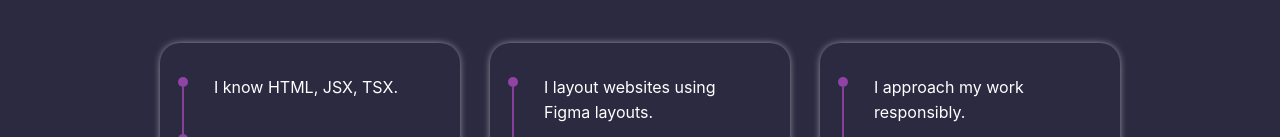
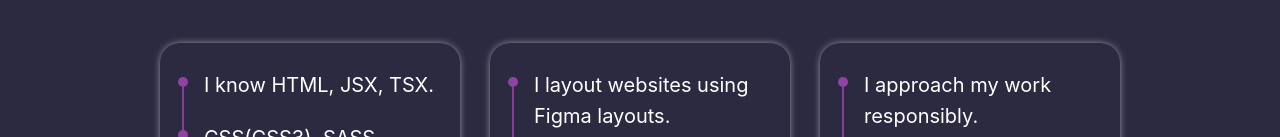
Before and after one commit to HELLRAID-cmd/Portfolio, a React (Vite) app in the folder client/: page / in a window 1280 px wide. Shown: the part 815-952 px from the top of the page. Built offline with nearby package versions, Linux system fonts and the light colour scheme; no server answers.

Commit message:
обавил анимаци и изменил размер шрифта

```diff
--- a/client/src/Components/About/About.scss
+++ b/client/src/Components/About/About.scss
@@ -1,5 +1,4 @@
 @use "../../styles/variables" as *;
-@use "../../styles/mixins" as *;
 
 .about-sect {
   margin: 0 0 110px 0;
@@ -10,6 +9,14 @@
     font-size: var(--f-size-h2);
     color: var(--c-purple);
     margin: 0 0 50px 0;
+    transform: translateY(-20px);
+    transition: opacity .6s ease-out, transform .6s ease-out;
+    opacity: 0;
+
+    &.visible {
+      opacity: 1;
+      transform: translateY(0);
+    }
   }
 
   &__card {
@@ -17,18 +24,12 @@
     grid-template-columns: repeat(3, 1fr);
     gap: 30px;
 
-    @media(max-width: 900px) {
-      grid-template-columns: 1fr;
-    }
-
     &-timeline-desc {
-      display: inline-block;
       color: var(--c-white);
-      font-size: var(--f-size-16);
+      font-size: var(--f-size-20);
       position: relative;
       transition: color var(--transition-200);
       border-radius: 20px;
-      padding: 5px 10px;
 
       &:hover {
         color: var(--c-purple);
@@ -38,7 +39,7 @@
         content: "";
         position: absolute;
         top: 55%;
-        left: 50%;
+        left: 45%;
         width: 100%;
         height: 100%;
         border-radius: var(--border-radius-20);
@@ -79,11 +80,6 @@
       &-timeline {
         &-item {
           padding: 0 0 22px 0;
-
-          @include vp-767 {
-            padding: 0 0 15px 0;
-          }
-
           &-last {
             padding: 0;
           }
```
